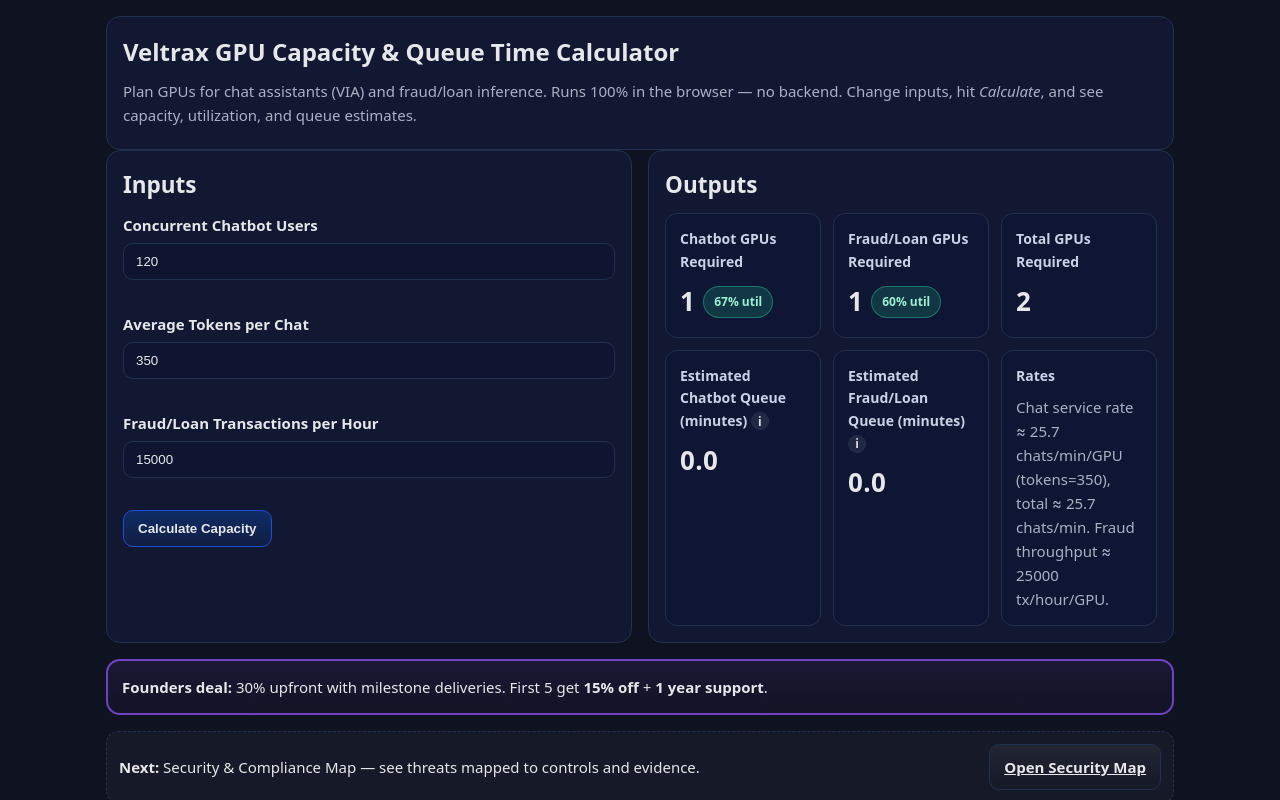
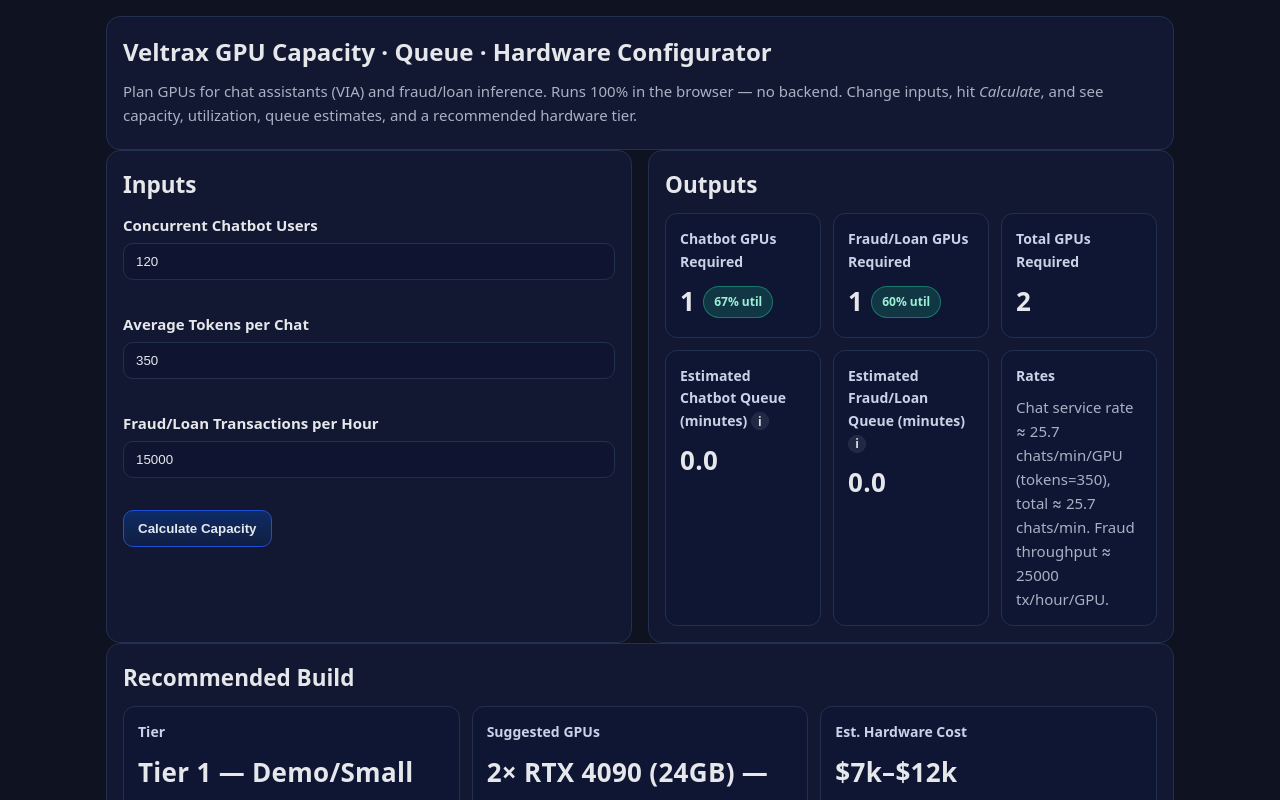
Before and after one commit to veltrax-technologies/Local-llm, a plain HTML site: page index.html in a window 1280 px wide. Both pictures are taken after a click on the button "Calculate Capacity". Shown: the top 800 px of the page. Drawn offline with Linux system fonts and the light colour scheme.

Commit message:
Update index.html

```diff
--- a/index.html
+++ b/index.html
@@ -3,7 +3,7 @@
 <head>
 <meta charset="utf-8"/>
 <meta name="viewport" content="width=device-width,initial-scale=1"/>
-<title>Veltrax GPU Capacity & Queue Time Calculator</title>
+<title>Veltrax GPU Capacity · Queue · Hardware Configurator</title>
 <style>
   /* ─────────────────────────────────────────────
      Veltrax dark palette
@@ -75,8 +75,8 @@
 <body>
   <main class="wrap">
     <section class="card" aria-label="Intro">
-      <h1>Veltrax GPU Capacity & Queue Time Calculator</h1>
-      <p class="subtle">Plan GPUs for chat assistants (VIA) and fraud/loan inference. Runs 100% in the browser — no backend. Change inputs, hit <em>Calculate</em>, and see capacity, utilization, and queue estimates.</p>
+      <h1>Veltrax GPU Capacity · Queue · Hardware Configurator</h1>
+      <p class="subtle">Plan GPUs for chat assistants (VIA) and fraud/loan inference. Runs 100% in the browser — no backend. Change inputs, hit <em>Calculate</em>, and see capacity, utilization, queue estimates, and a recommended hardware tier.</p>
     </section>
 
     <section class="grid" aria-label="Inputs and Results">
@@ -128,8 +128,18 @@
             <div class="subtle" id="ratesText">–</div>
           </div>
         </div>
+      </div>
+    </section>
 
+    <!-- Recommended build card -->
+    <section class="card" aria-label="Recommended Build">
+      <h2 style="margin:0 0 10px 0">Recommended Build</h2>
+      <div class="results">
+        <div class="metric"><h3>Tier</h3><div id="recTier" class="value">–</div></div>
+        <div class="metric"><h3>Suggested GPUs</h3><div id="recGpus" class="value">–</div></div>
+        <div class="metric"><h3>Est. Hardware Cost</h3><div id="recCost" class="value">–</div></div>
       </div>
+      <div class="metric" style="margin-top:12px"><h3>Why this build</h3><div id="recWhy" class="subtle">We size by concurrency, throughput, and utilization soft limits.</div></div>
     </section>
 
     <div class="founders" role="note" aria-label="Founders deal">
@@ -141,7 +151,7 @@
     </div>
 
     <footer>
-      <small>© Veltrax — on‑prem, local‑first AI. This calculator is intentionally simple for fast sizing; production deployments include batching, request shaping, and backpressure.</small>
+      <small>© Veltrax — on‑prem, local‑first AI. This configurator is intentionally simple for fast sizing; production deployments include batching, request shaping, and backpressure.</small>
     </footer>
   </main>
 
@@ -161,9 +171,9 @@
   // Utility
   // ───────────────────────────────────────────────────────────
   const $ = (id)=>document.getElementById(id);
+  const pct = (x)=> (Math.round(x*100));
   function badge(el, util){
-    const pct = Math.round(util*100);
-    let cls='green', label=`${pct}% util`;
+    let cls='green', label=`${pct(util)}% util`;
     if(util>0.85) cls='red'; else if(util>0.70) cls='yellow';
     el.className = `badge ${cls}`;
     el.textContent = label;
@@ -181,7 +191,24 @@
   }
 
   // ───────────────────────────────────────────────────────────
-  // Core math — single calculate() as requested
+  // Recommendation logic (tiers & costs)
+  // ───────────────────────────────────────────────────────────
+  function recommendTier(chatGpus, fraudGpus, chatUsers, fraudHour){
+    const total = chatGpus + fraudGpus;
+    if(total <= 2 && chatUsers <= 500 && fraudHour <= 75000){
+      return { tier:'Tier 1 — Demo/Small', gpus:'2× RTX 4090 (24GB) — or — 1× RTX 6000 Ada (48GB) + 1× 4090', cost:'$7k–$12k', why:'Low concurrency and moderate fraud throughput; dual consumer cards or a single 48GB pro card is sufficient.' };
+    }
+    if(total <= 2 && chatUsers <= 1200 && fraudHour <= 250000){
+      return { tier:'Tier 2 — Mid‑Size', gpus:'2× RTX 6000 Ada (48GB)', cost:'$18k–$26k', why:'Higher concurrency and larger batches. 48GB VRAM per GPU gives headroom for bigger contexts and MoE.' };
+    }
+    if(total <= 4 && chatUsers <= 3000 && fraudHour <= 1000000){
+      return { tier:'Tier 3 — Enterprise', gpus:'2× A100 80GB — or — 2× H100 80GB', cost:'$60k–$90k', why:'Large staff and very high transaction rates. 80GB VRAM enables large dense models with minimal quantization.' };
+    }
+    return { tier:'Tier 4 — Flagship', gpus:'DGX H100 (8× H100, NVLink)', cost:'$400k+', why:'Nationwide scale or multi‑tenant hub. Multiple models and fine‑tuning in parallel with headroom.' };
+  }
+
+  // ───────────────────────────────────────────────────────────
+  // Core math — single calculate()
   // ───────────────────────────────────────────────────────────
   function calculate(){
     const ccu = parseIntSafe($('ccu'), $('ccuHelp'));
@@ -215,7 +242,7 @@
       wait_minutes_fraud = Math.max(0, 60 * (excess_tx / fraud_cap_total));
     }
 
-    // Populate UI
+    // Populate UI (capacity + queues)
     $('gpuChat').textContent = GPUs_chat.toString();
     $('gpuFraud').textContent = GPUs_fraud.toString();
     $('gpuTotal').textContent = (GPUs_chat + GPUs_fraud).toString();
@@ -230,6 +257,13 @@
       ? `Chat service rate ≈ ${service_rate_per_gpu.toFixed(1)} chats/min/GPU (tokens=${tpc}), total ≈ ${(Number.isFinite(service_rate_total)?service_rate_total.toFixed(1):'∞')} chats/min.`
       : `Chat service rate ≈ ∞ (0 tokens).`;
     $('ratesText').textContent = `${rateTxt} Fraud throughput ≈ ${FRAUD_TX_PER_HOUR_PER_GPU} tx/hour/GPU.`;
+
+    // Recommendation
+    const rec = recommendTier(GPUs_chat, GPUs_fraud, ccu, ftph);
+    $('recTier').textContent = rec.tier;
+    $('recGpus').textContent = rec.gpus;
+    $('recCost').textContent = rec.cost;
+    $('recWhy').textContent = rec.why;
   }
 
   $('calc').addEventListener('click', calculate);
```
